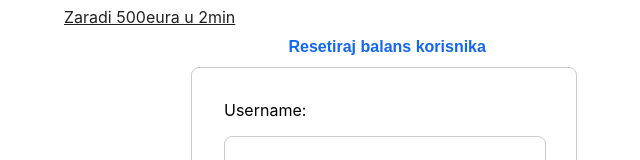
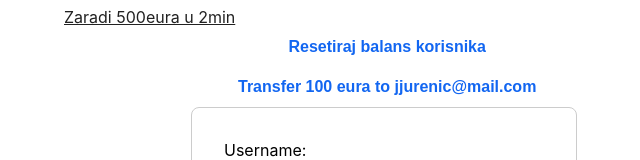
Before and after one commit to jole141/web2-lab2-frontend, a React (Create React App) app: page / in a window 1280 px wide. Shown: the part 1824-1984 px from the top of the page, without its empty margins (256-896 px from the left). Built offline with nearby package versions, Linux system fonts and the light colour scheme; no server answers.

Commit message:
demo test csrf

```diff
--- a/src/api.ts
+++ b/src/api.ts
@@ -1,4 +1,5 @@
 import { IComment, ILoginResponse } from "./types";
+import axios from "axios";
 
 const API_URL = process.env.REACT_APP_API_URL;
 
@@ -59,3 +60,17 @@ export const resetComments = async (): Promise<void> => {
 export const resetBalance = async (): Promise<void> => {
   await fetch(`${API_URL}/reset-balance`);
 };
+
+export const getCSRFToken = async () => {
+  const response = await axios.get(`${API_URL}/csrf-token`);
+  axios.defaults.headers.post["X-CSRF-Token"] = response.data.csrfToken;
+};
+
+export const transferMoney = async (
+  amount: number,
+  to: string
+): Promise<void> => {
+  await axios.get(`${API_URL}/api/transfer-secure?amount=${amount}&to=${to}`, {
+    withCredentials: true,
+  });
+};
--- a/src/pages/CSRFAttack.tsx
+++ b/src/pages/CSRFAttack.tsx
@@ -1,7 +1,13 @@
 import React, { FC } from "react";
 import Button from "../components/Button";
 import { colors } from "../constants/colors";
-import { loginUser, logout, resetBalance } from "../api";
+import {
+  getCSRFToken,
+  loginUser,
+  logout,
+  resetBalance,
+  transferMoney,
+} from "../api";
 import Loader from "../components/Loader";
 import styled from "styled-components";
 
@@ -103,6 +109,7 @@ const CSRFAttack: FC = () => {
       if (response.user) {
         setLoggedUser(response.user);
         setLoggedIn(true);
+        await getCSRFToken(); // get CSRF token
       } else if (response.message) {
         setMessage(response.message);
       } else {
@@ -162,6 +169,17 @@ const CSRFAttack: FC = () => {
         backgroundColor={colors.white}
         onClick={handleBalanceReset}
       />
+      <Button
+        label={"Transfer 100 eura to jjurenic@mail.com"}
+        fullWidth
+        color={colors.primary}
+        backgroundColor={colors.white}
+        onClick={async () => {
+          setIsLoading(true);
+          await transferMoney(100, "jjurenic@mail.com");
+          setIsLoading(false);
+        }}
+      />
       {!loggedIn && (
         <>
           <Form>
```
